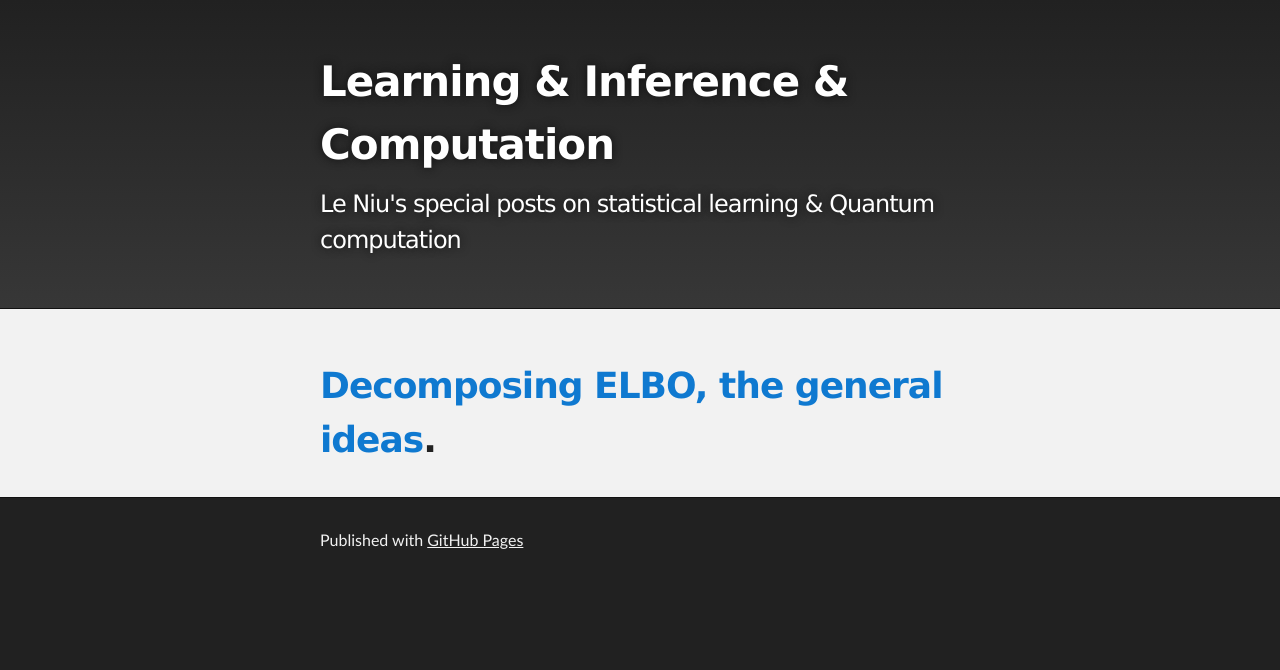
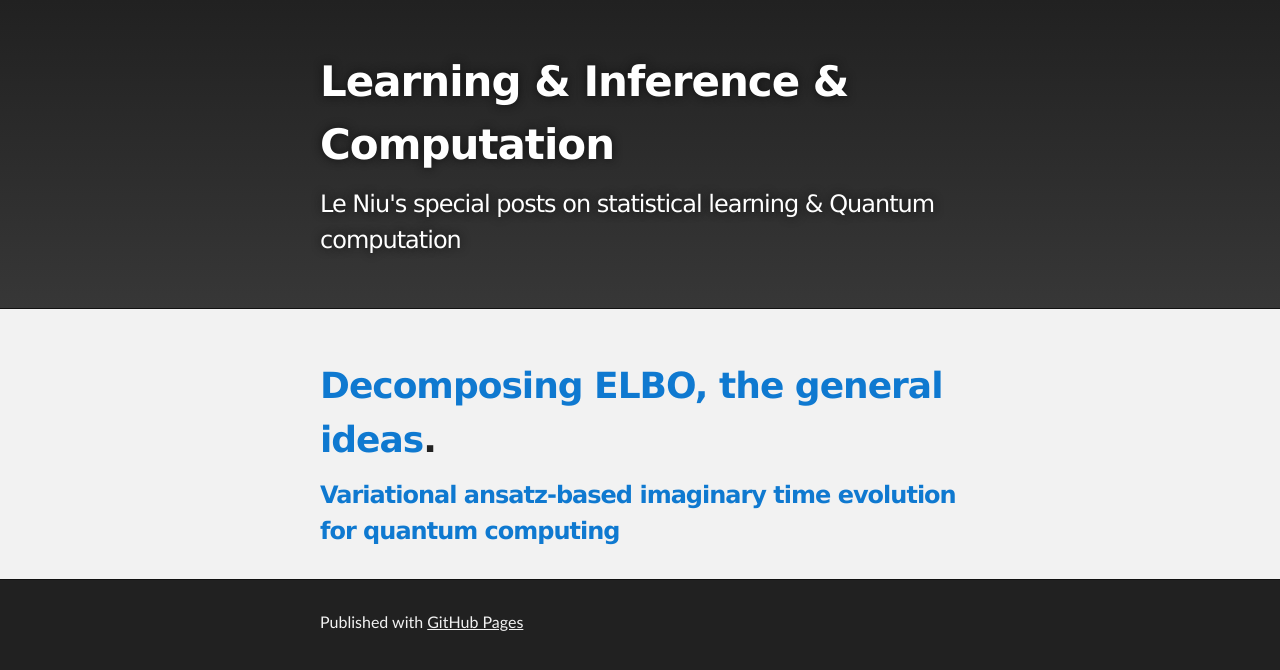
Before and after one commit to overshiki/overshiki.github.io, a Jekyll site: the page built from index.md, in a window 1280 px wide. Shown: the top 670 px of the page. Built offline with Jekyll 4.4.1, drawn with Linux system fonts in a browser that asks for light colours; our own code applies the rules of GitHub Pages for plain Markdown files.

Commit message:
Update index.md

```diff
--- a/index.md
+++ b/index.md
@@ -3,6 +3,8 @@ layout: default
 ---
 
 # [Decomposing ELBO, the general ideas](./decomposingELBO.md).
+
+### [Variational ansatz-based imaginary time evolution for quantum computing](./VITE.md)
 
 <!-- # [All about fairness](./fairness.html) -->
 
```
